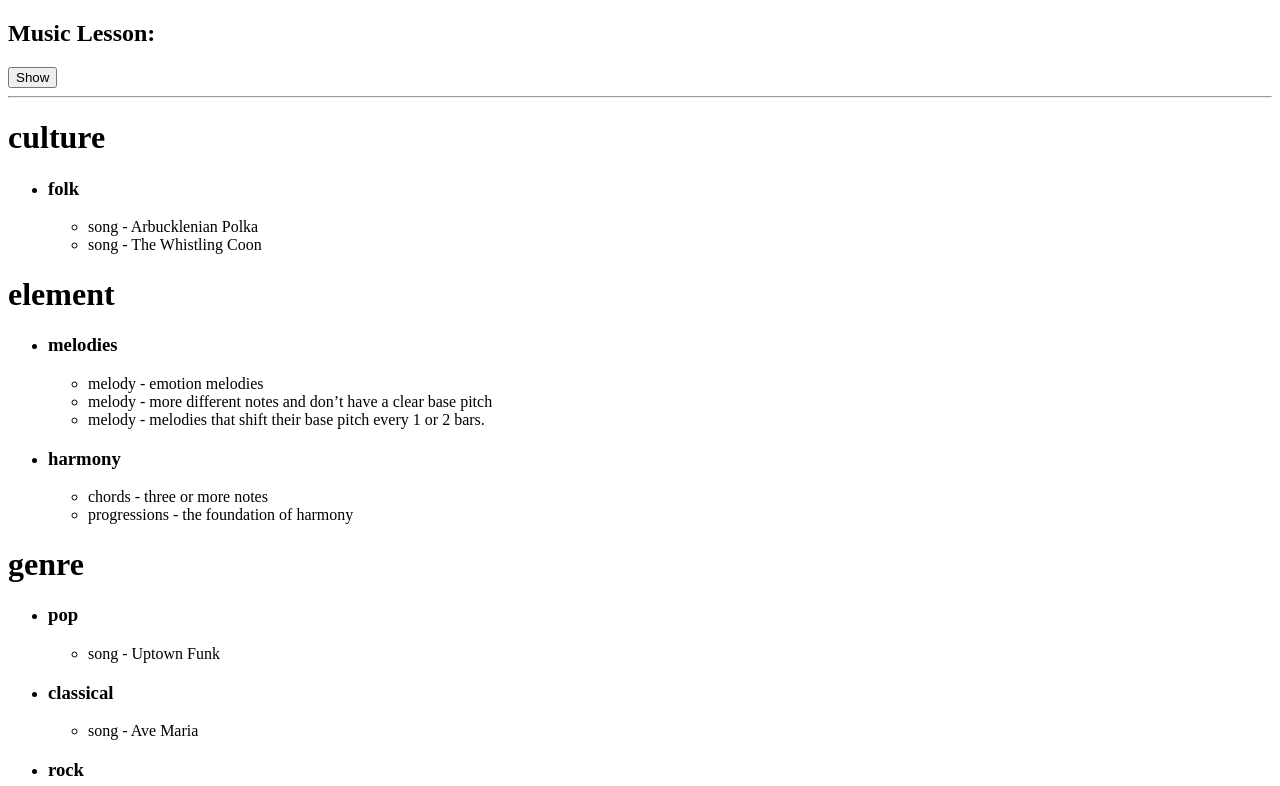
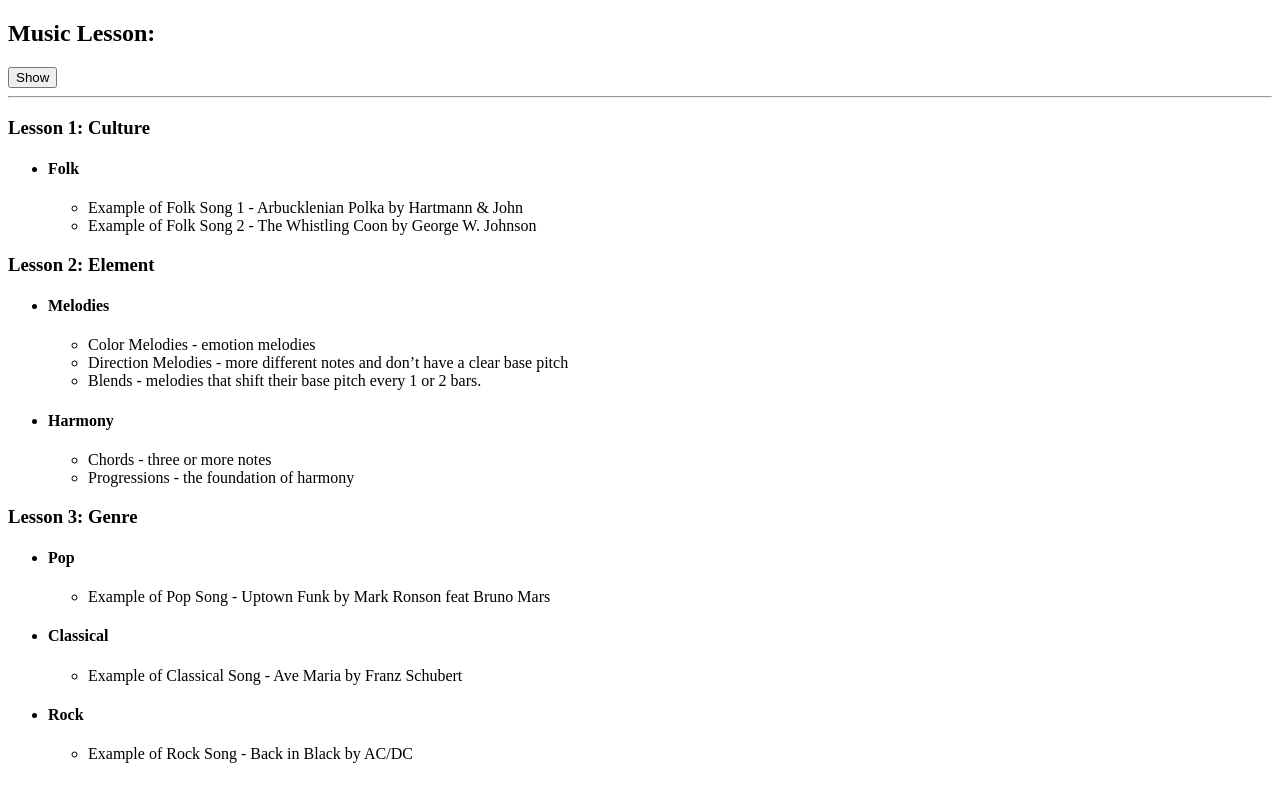
Before and after one commit to joewmar/xml-parsing, a plain HTML site: page index.html in a window 1280 px wide. Both pictures are taken after a click on the button "Show". Shown: the top 786 px of the page. Drawn offline with Linux system fonts and the light colour scheme.

Commit message:
Some Changes Code

```diff
--- a/index.html
+++ b/index.html
@@ -5,6 +5,11 @@
     <meta http-equiv="X-UA-Compatible" content="IE=edge">
     <meta name="viewport" content="width=device-width, initial-scale=1.0">
     <title>Document</title>
+    <style>
+        h3, h4, span{
+            text-transform: capitalize;
+        }
+    </style>
 </head>
 <body>
     <h2>Music Lesson:</h2>
@@ -35,41 +40,47 @@
 
             var titles = xmlDoc.getElementsByTagName('music')[0];
 
-
             txt='';
 
             // Children
             for (i = 0; i < titles.children.length; i++) {
-                txt += `<h1>${titles.children[i].tagName}</h1>`;
+
+                // Get Element Name (Childs)
+                txt += `<h3>Lesson ${(i+1) + ": " + titles.children[i].tagName}</h3>`;
+                txt += `<ul>`;
                 for (j = 0; j < titles.children[i].children.length; j++) {
-                    txt +=
-                    `
-                    <ul>
-                        <li><h3>${titles.children[i].children[j].tagName}</h3>
+                    // Get Sub Child
+                    txt += `<li><h4>${titles.children[i].children[j].tagName}</h4>`;
 
-                    `;
                     for (k = 0; k < titles.children[i].children[j].children.length; k++) {
+                        // Temp Data Replacement
+                        var content = "";
+                        // Condtions Specific Element and Attribute
+                        if(titles.children[i].children[j].tagName.toLowerCase() === "melodies" || titles.children[i].children[j].tagName.toLowerCase() === "example ")
+                            // Get 2 Sub Child (Visual : [Attribute] - [Value])
+                            content = `<span>${titles.children[i].children[j].children[k].getAttribute('type')}</span> - ${titles.children[i].children[j].children[k].childNodes[0].nodeValue}`;
+
+                        else if(titles.children[i].children[j].children[k].tagName.toLowerCase() === "example")
+                            //(Visual : [ElementName] of [Attribute] - [Value])
+                            content = `<span>${titles.children[i].children[j].children[k].tagName + "</span> of " +titles.children[i].children[j].children[k].getAttribute('description')} - ${titles.children[i].children[j].children[k].childNodes[0].nodeValue}`;
+                        else if(titles.children[i].children[j].children[k].tagName.toLowerCase() === "company")
+                            //(Visual : [Element Name 1 Sub Chils] [Element Name of 2 Sub Child] - [Value])
+                            content = `<span>${titles.children[i].children[j].tagName + " " + titles.children[i].children[j].children[k].tagName + "</span>" } - ${titles.children[i].children[j].children[k].childNodes[0].nodeValue}`;
+
+                        else
+                            //(Visual : [Element Name of 2 Sub Child] - [Value])
+                            content = `<span>${titles.children[i].children[j].children[k].tagName}</span> - ${titles.children[i].children[j].children[k].childNodes[0].nodeValue}`;
+
                         txt +=
                         `
-                                <ul>
-                                    <li>${titles.children[i].children[j].children[k].tagName} - ${titles.children[i].children[j].children[k].childNodes[0].nodeValue}</li>
-                                </ul>
-
-
+                            <ul>
+                                <li>${content}</li>
+                            </ul>
                         `;
-
-
-
-
-                        }
-                        txt +=
-                    `
-                            </li>
-                        </ul>
-
-                    `;
+                    }
+                    txt += `</li>`;
                 }
-
+                    txt += `</ul>`;
             document.getElementById("xmlConnections").innerHTML = txt;
         }
     }
--- a/music.xml
+++ b/music.xml
@@ -3,8 +3,8 @@
 
     <culture>
         <folk>
-            <song>Arbucklenian Polka</song>
-            <song>The Whistling Coon</song>
+            <example description="Folk Song 1">Arbucklenian Polka by Hartmann &amp; John</example>
+            <example description="Folk Song 2">The Whistling Coon by George W. Johnson</example>
         </folk>
     </culture>
     <element of="Music">
@@ -20,19 +20,19 @@
     </element>
     <genre>
         <pop>
-            <song id="1" >Uptown Funk</song>
+            <example description="Pop Song">Uptown Funk by Mark Ronson feat Bruno Mars</example >
         </pop>
         <classical>
-            <song id="2" >Ave Maria</song>
+            <example description="Classical Song">Ave Maria by Franz Schubert</example >
         </classical>
         <rock>
-            <song id="3">Back in Black</song>
+            <example description="Rock Song ">Back in Black by  AC/DC</example >
         </rock>
         <country>
-            <song id="4">I Walk the Line</song>
+            <example description="Country Song">I Walk the Line by Johnny Cash</example >
         </country>
         <jazz>
-            <song id="5" name="">Take Five</song>
+            <example description="Jazz Song">Take Five by Dave Brubeck Quartet</example >
         </jazz>
     </genre>
     <industry>
```
